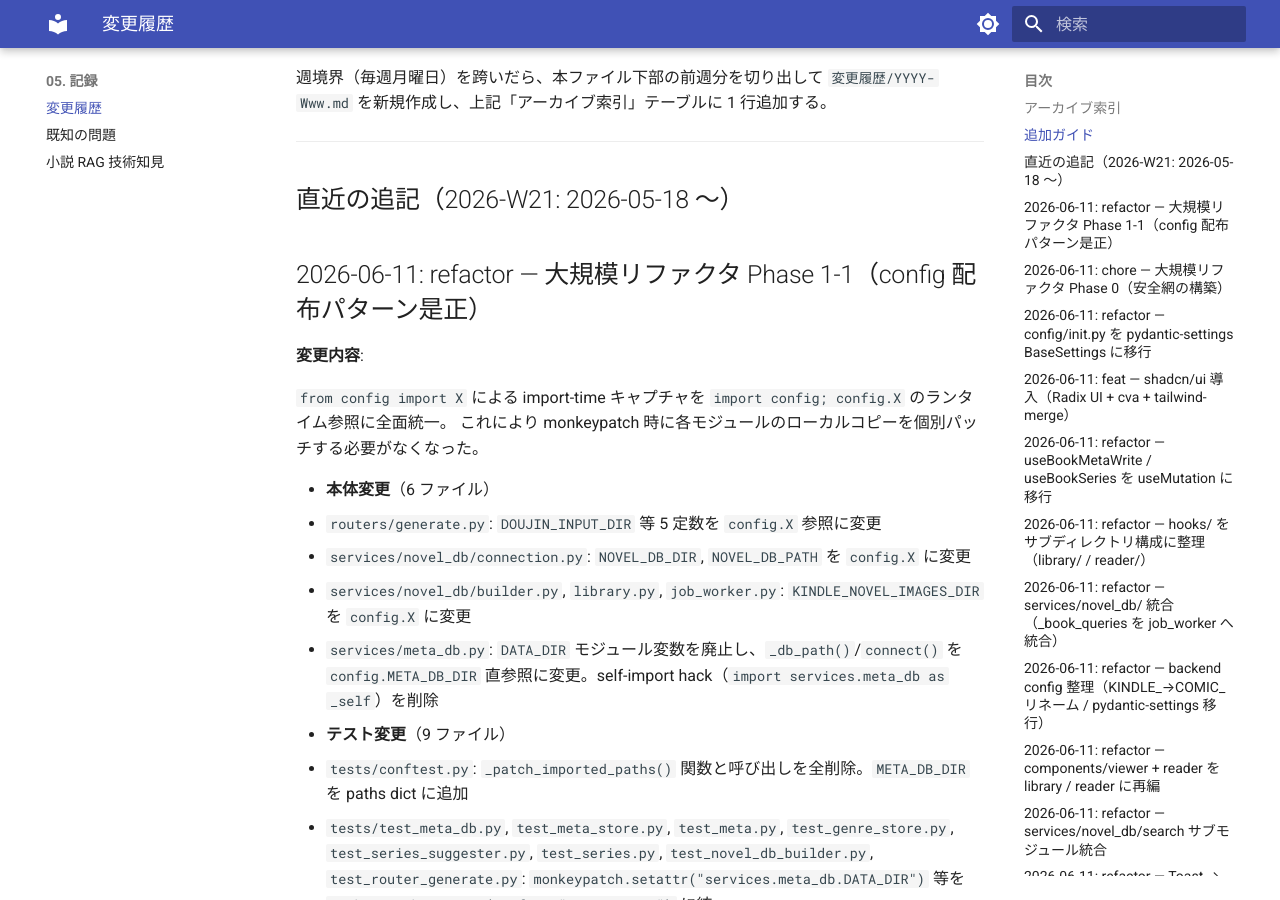
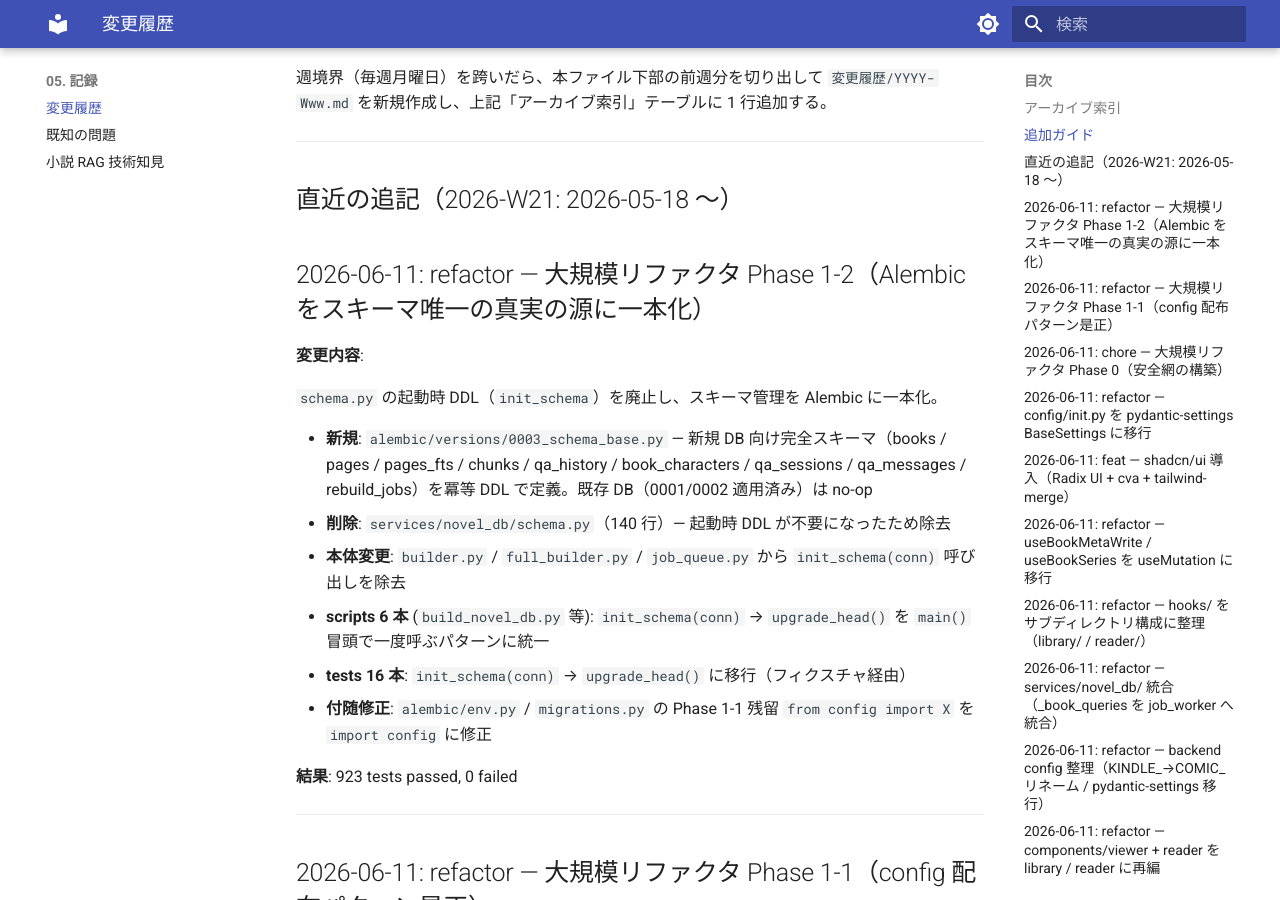
Before and after one commit to kkmmyr/Pic2PDF_Viewer, an MkDocs documentation site: the page built from docs/05_記録/変更履歴.md, in a window 1280 px wide and 900 px high, scrolled down 1156 px. Built offline with MkDocs 1.6.1 and Material for MkDocs 9.7.7, drawn with Linux system fonts in a browser that asks for light colours; some of the changed text lies outside the part shown.

Commit message:
docs: Phase 1-2 設計書・変更履歴を更新
- docs/03_詳細設計/.../小説テキスト検索...: schema.py 削除・Alembic 一本化を反映
- docs/05_記録/変更履歴.md: Phase 1-2 エントリを追記

Co-Authored-By: Claude Sonnet 4.6 <noreply@anthropic.com>

```diff
--- a/docs/05_記録/変更履歴.md
+++ b/docs/05_記録/変更履歴.md
@@ -28,6 +28,23 @@
 ---
 
 ## 直近の追記（2026-W21: 2026-05-18 〜）
+
+## 2026-06-11: refactor — 大規模リファクタ Phase 1-2（Alembic をスキーマ唯一の真実の源に一本化）
+
+**変更内容**:
+
+`schema.py` の起動時 DDL（`init_schema`）を廃止し、スキーマ管理を Alembic に一本化。
+
+- **新規**: `alembic/versions/0003_schema_base.py` — 新規 DB 向け完全スキーマ（books / pages / pages_fts / chunks / qa_history / book_characters / qa_sessions / qa_messages / rebuild_jobs）を冪等 DDL で定義。既存 DB（0001/0002 適用済み）は no-op
+- **削除**: `services/novel_db/schema.py`（140 行）— 起動時 DDL が不要になったため除去
+- **本体変更**: `builder.py` / `full_builder.py` / `job_queue.py` から `init_schema(conn)` 呼び出しを除去
+- **scripts 6 本** (`build_novel_db.py` 等): `init_schema(conn)` → `upgrade_head()` を `main()` 冒頭で一度呼ぶパターンに統一
+- **tests 16 本**: `init_schema(conn)` → `upgrade_head()` に移行（フィクスチャ経由）
+- **付随修正**: `alembic/env.py` / `migrations.py` の Phase 1-1 残留 `from config import X` を `import config` に修正
+
+**結果**: 923 tests passed, 0 failed
+
+---
 
 ## 2026-06-11: refactor — 大規模リファクタ Phase 1-1（config 配布パターン是正）
 
```
Also changed, not shown: docs/03_詳細設計/機能別/小説テキスト検索・RAG機能_バックエンド設計.md (+2 -3 lines).
